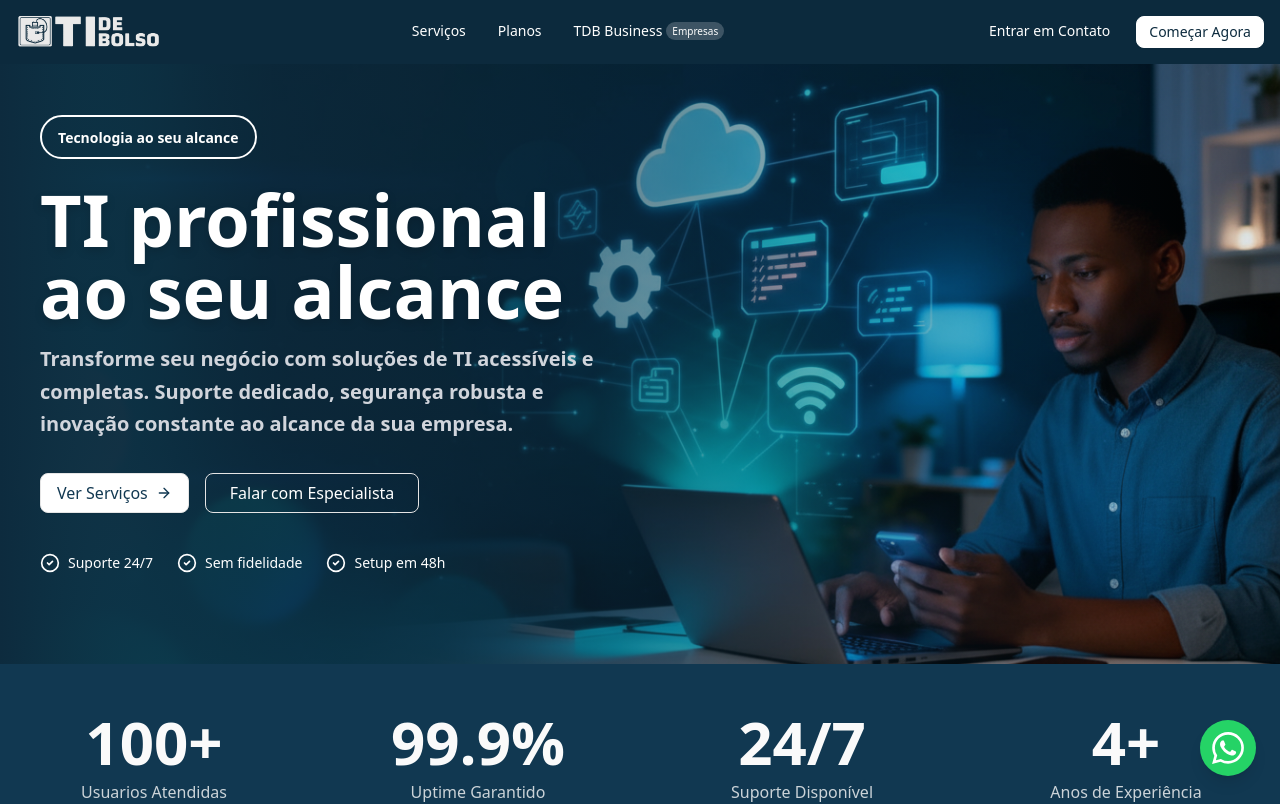
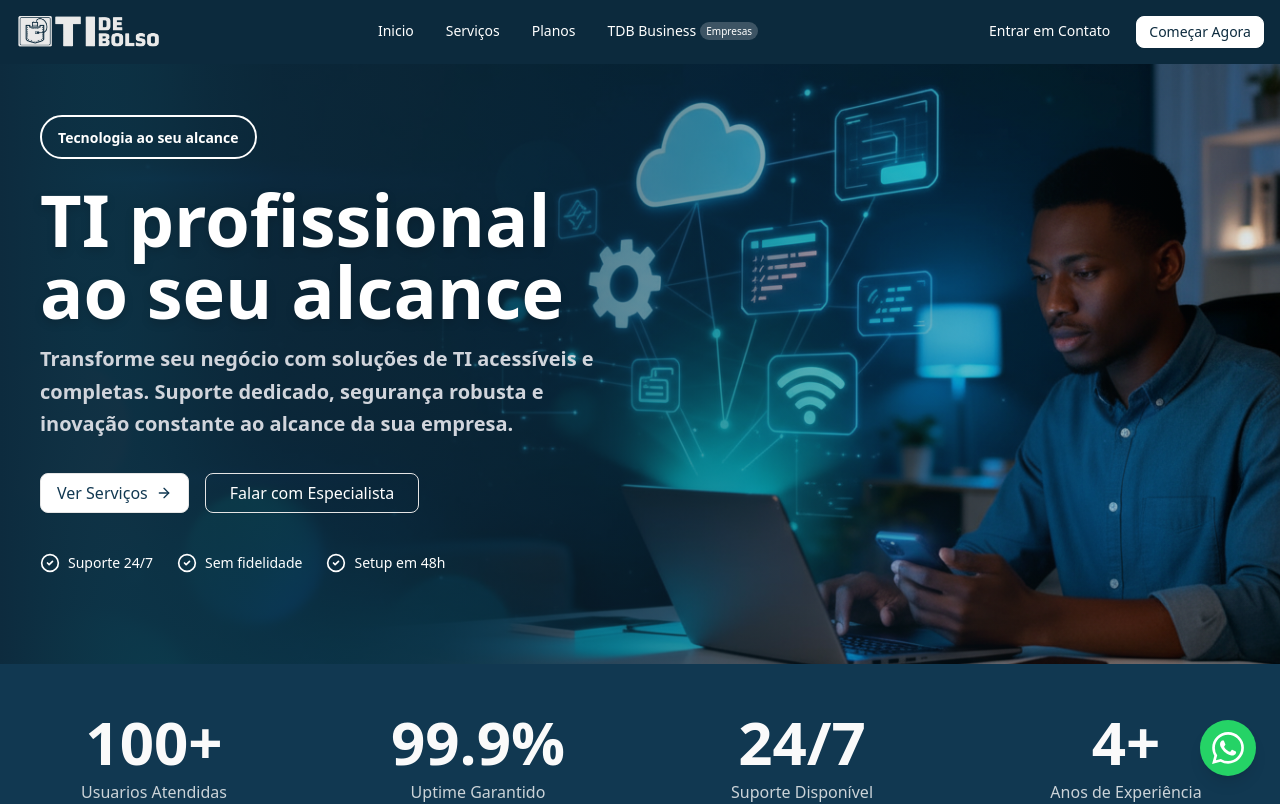
Before and after one commit to TI-de-Bolso/TDB-LANDING-PAGE, a React (Vite) app: page / in a window 1280 px wide. Shown: the top 804 px of the page. Built offline with nearby package versions, Linux system fonts and the light colour scheme.

Commit message:
Add: Home option on header

```diff
--- a/src/components/home/header.tsx
+++ b/src/components/home/header.tsx
@@ -11,7 +11,7 @@ export function Header() {
     <header className="fixed top-0 left-0 right-0 z-50 bg-[#0D2B3E]/90 text-white backdrop-blur-md">
       <div className="container mx-auto px-4 py-4">
         <div className="flex items-center justify-between">
-          <Link to="/" className="flex items-center gap-3">
+          <Link to="/#home" className="flex items-center gap-3">
             <img
               src={logoBranca}
               alt="TI de Bolso"
@@ -22,6 +22,12 @@ export function Header() {
           </Link>
 
           <nav className="hidden md:flex items-center gap-8">
+            <Link
+              to="/#home"
+              className="text-sm font-medium text-white border-b-2 border-transparent hover:border-white transition-colors"
+            >
+              Inicio
+            </Link>
             <Link
               to="/#servicos"
               className="text-sm font-medium text-white border-b-2 border-transparent hover:border-white transition-colors"
@@ -59,7 +65,7 @@ export function Header() {
               className="bg-white text-[#0D2B3E] hover:bg-[#113851] hover:text-white border-white"
               asChild
             >
-              <Link to="/#planos">Começar Agora</Link>
+              <Link to="/#servicos">Começar Agora</Link>
             </Button>
           </div>
 
--- a/src/components/home/hero-section.tsx
+++ b/src/components/home/hero-section.tsx
@@ -5,7 +5,7 @@ import { Link } from "react-router-dom"
 
 export function HeroSection() {
   return (
-    <section className="pt-16 bg-[#0D2B3E]">
+    <section id='home' className="pt-16 bg-[#0D2B3E]">
       <div className="relative w-full h-180 lg:h-150 bg-[url('/src/assets/images/banner_home.png')] bg-no-repeat bg-cover bg-right max-h-[800px]">
               <div className="absolute inset-0 flex flex-col pb-10 justify-end sm:justify-center items-start px-10 ">
                 <div className="absolute inset-0 bg-gradient-to-r from-[#0D2B3E]/100 to-black/1"></div>
```
